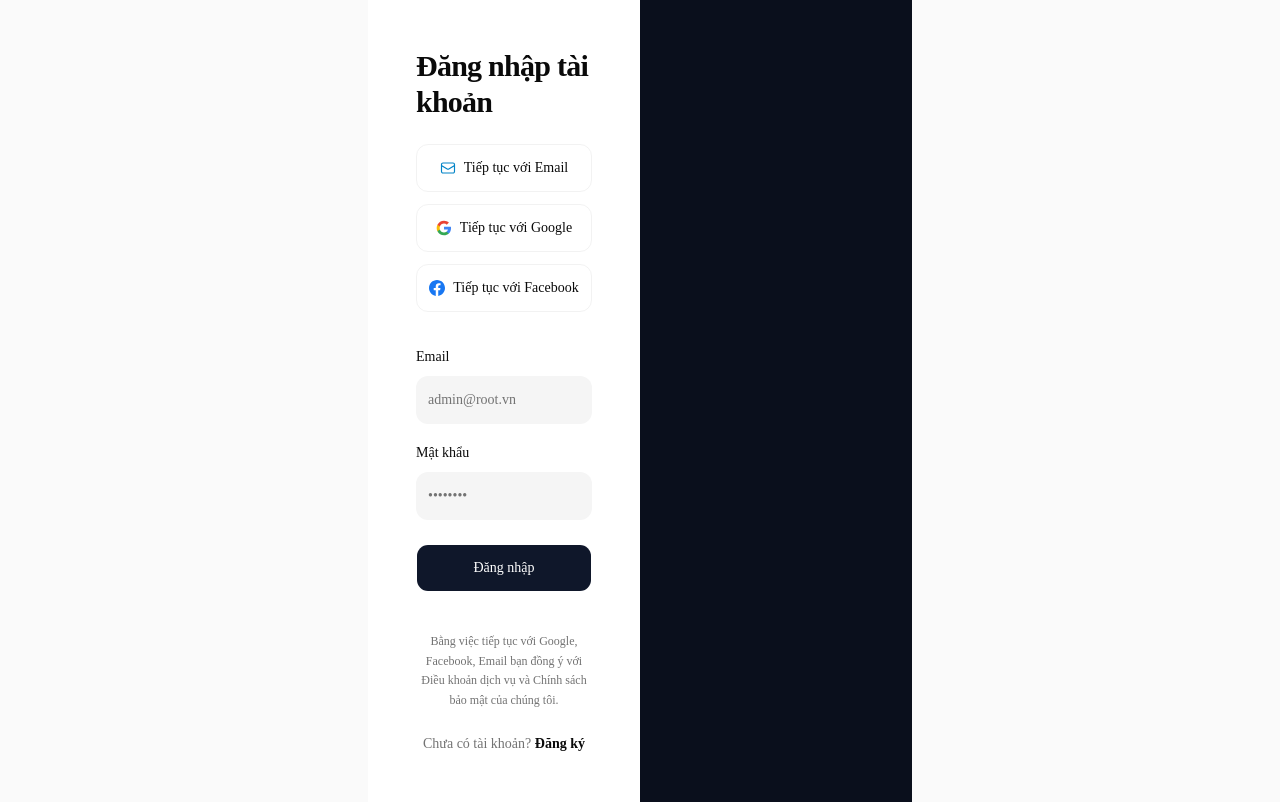
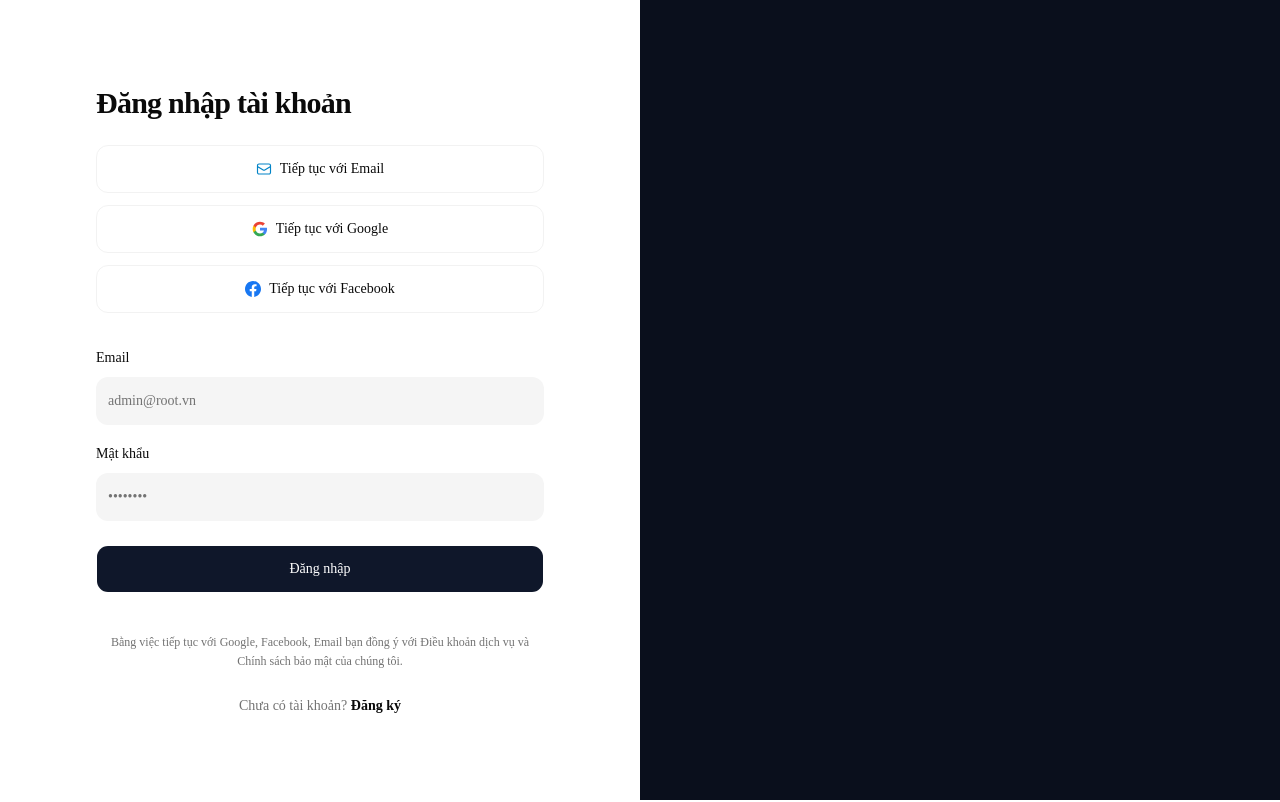
Before and after one commit to Hattori-Iwakura/trackify-agile-frontend, a Next.js app: page /login in a window 1280 px wide. Built offline with nearby package versions, Linux system fonts and the light colour scheme; no server answers.

Commit message:
style(auth): full-width auth layout and login/register roots
Simplify auth layout wrapper (remove centered flex) and add w-full on login/register page containers for consistent width.

```diff
--- a/src/app/(auth)/layout.tsx
+++ b/src/app/(auth)/layout.tsx
@@ -1,6 +1,6 @@
 export default function AuthLayout({ children }: { children: React.ReactNode }) {
   return (
-    <div className="flex min-h-screen items-center justify-center bg-muted/50">
+    <div className="min-h-screen w-full bg-muted/50">
       {children}
     </div>
   );
--- a/src/app/(auth)/login/page.tsx
+++ b/src/app/(auth)/login/page.tsx
@@ -50,7 +50,7 @@
   };
 
   return (
-    <div className="min-h-screen flex bg-background">
+    <div className="min-h-screen flex w-full bg-background">
       <motion.div
         className="w-full lg:w-1/2 flex flex-col justify-center items-center px-6 py-12 lg:px-12 bg-background"
         initial="initial"
--- a/src/app/(auth)/register/page.tsx
+++ b/src/app/(auth)/register/page.tsx
@@ -51,7 +51,7 @@
   };
 
   return (
-    <div className="min-h-screen flex bg-background">
+    <div className="min-h-screen flex w-full bg-background">
       <motion.div
         className="w-full lg:w-1/2 flex flex-col justify-center items-center px-6 py-12 lg:px-12 bg-background"
         initial="initial"
```
